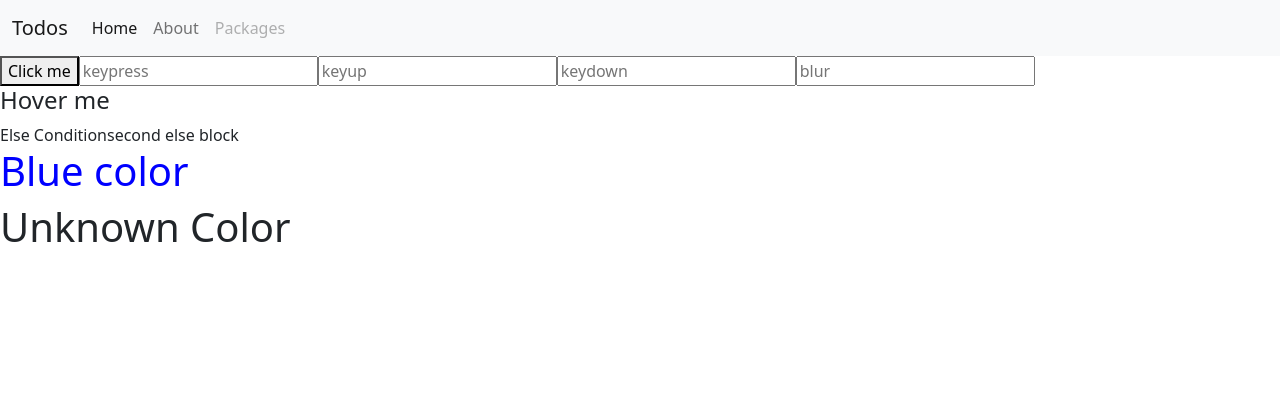
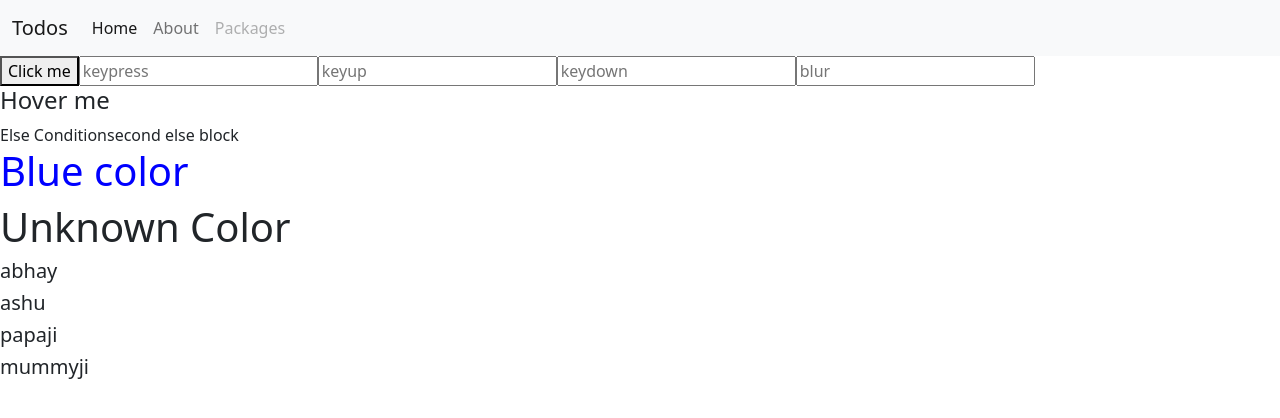
Before and after one commit to AbhinavNmdo/Angular, an Angular app: page / in a window 1280 px wide. Shown: the top 418 px of the page. Built offline with nearby package versions, Linux system fonts and the light colour scheme.

Commit message:
How for loop works in angular with default

```diff
--- a/src/app/MyComponents/user-auth/login/login.component.html
+++ b/src/app/MyComponents/user-auth/login/login.component.html
@@ -39,3 +39,8 @@
     <h1 *ngSwitchCase="'Silver'" style="color: Silver;">Silver Color</h1>
     <h1 *ngSwitchDefault>Unknown Color</h1>
 </div>
+
+<!-- For loop in angular -->
+<div *ngFor="let user of users">
+    <h5>{{user}}</h5>
+</div>
--- a/src/app/MyComponents/user-auth/login/login.component.ts
+++ b/src/app/MyComponents/user-auth/login/login.component.ts
@@ -12,6 +12,7 @@ export class LoginComponent implements OnInit {
   ngOnInit(): void {
   }
 
+  // events
   getPress(){
     console.warn("button clicked");
   }
@@ -19,7 +20,18 @@ export class LoginComponent implements OnInit {
   getData(value:string){
     console.warn(value);
   }
+
+  // ifelse first condition
   show:null|boolean=false;
+
+  // ifelse second condition
   color:string = "blue";
+
+  // SwitchCase
   switchColor:string="asdf";
+
+  // For loop
+  users:string[] = ["abhay", "ashu", "papaji", "mummyji"];
+
+
 }
```
